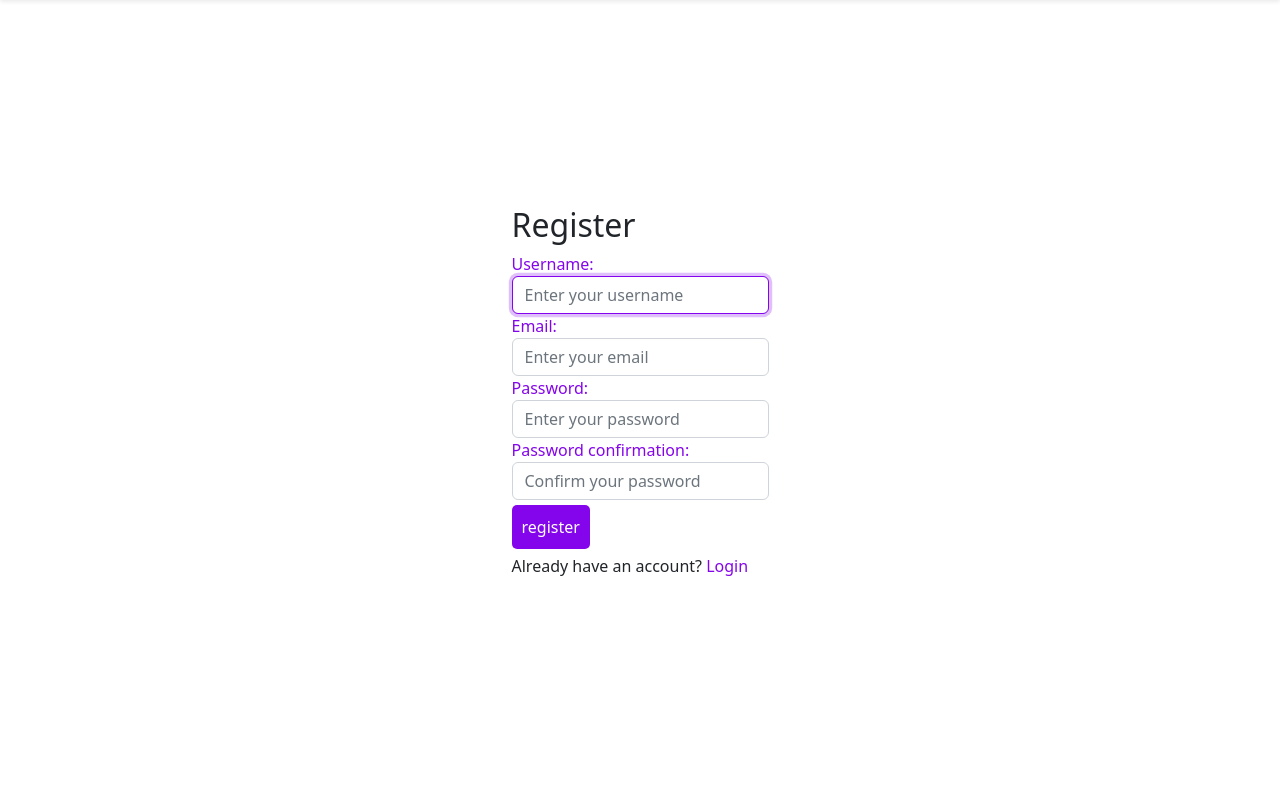
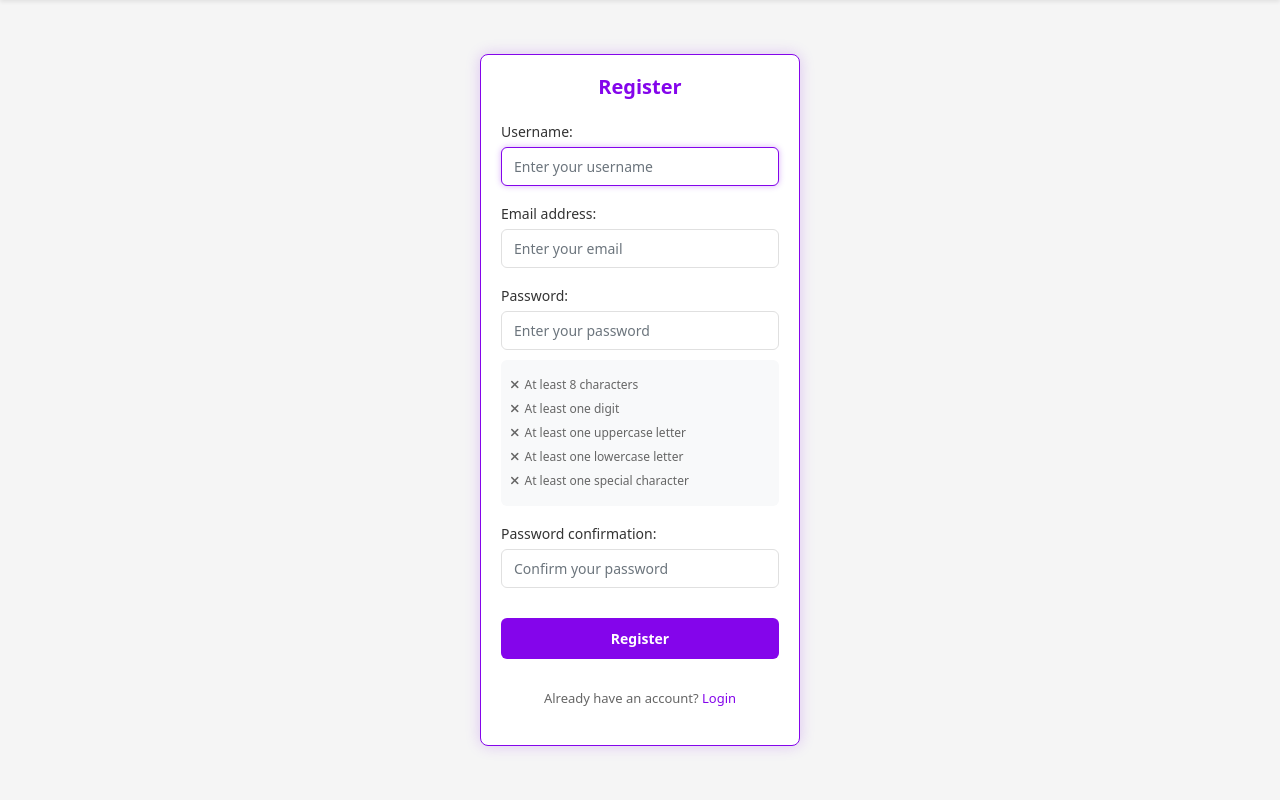
Before and after one commit to HsAhRaSrHmIaT/Classroom, a Django app: page /register/ in a window 1280 px wide. Shown: the part 65-865 px from the top of the page. Run offline with Django 5.2, Linux system fonts and the light colour scheme.

Commit message:
Bug fixes, user-email verification added, delete-user button added, updating UI

```diff
--- a/classroomApp/forms.py
+++ b/classroomApp/forms.py
@@ -3,6 +3,8 @@ from .models import Room, Profile #type: ignore
 from django import forms #type: ignore
 from django.contrib.auth.forms import UserCreationForm #type: ignore
 from django.contrib.auth.models import User #type: ignore
+import re, random
+from django.core.exceptions import ValidationError #type: ignore
 
 class RoomForm(ModelForm):
     class Meta:
@@ -57,11 +59,14 @@ class ProfileUpdateForm(forms.ModelForm):
         }
 
 class CustomUserCreationForm(UserCreationForm):
-    email = forms.EmailField()
+    email_verification_code = forms.CharField(max_length=6, required=False, widget=forms.TextInput(attrs={
+        'class': 'form-control',
+        'placeholder': 'Enter verification code'
+    }))
 
     class Meta:
         model = User
-        fields = ['username', 'email', 'password1', 'password2']
+        fields = ['username', 'email', 'password1', 'password2', 'email_verification_code']
 
     def __init__(self, *args, **kwargs):
         super().__init__(*args, **kwargs)
@@ -81,3 +86,17 @@ class CustomUserCreationForm(UserCreationForm):
             'class': 'form-control',
             'placeholder': 'Confirm your password'
         })
+
+    def clean_password1(self):
+        password = self.cleaned_data.get('password1')
+        if len(password) < 8:
+            raise ValidationError("Password must be at least 8 characters long.")
+        if not re.search(r'\d', password):
+            raise ValidationError("Password must contain at least one digit.")
+        if not re.search(r'[A-Z]', password):
+            raise ValidationError("Password must contain at least one uppercase letter.")
+        if not re.search(r'[a-z]', password):
+            raise ValidationError("Password must contain at least one lowercase letter.")
+        if not re.search(r'[!@#$%^&*(),.?":{}|<>]', password):
+            raise ValidationError("Password must contain at least one special character.")
+        return password
--- a/classroomApp/templates/base/home.html
+++ b/classroomApp/templates/base/home.html
@@ -51,7 +51,6 @@
             {% include 'base/feed_components.html' %}
         </div>
 
-        <!-- Right Sidebar - Activity -->
         <div class="col-md-3 col-lg-2 activity">
             {% include 'base/activity_components.html' %}
         </div>
--- a/classroomApp/templates/base/login_register.html
+++ b/classroomApp/templates/base/login_register.html
@@ -4,29 +4,35 @@
 {% block content %}
 {% block css %}
 <link rel="stylesheet" href="{% static 'styles/login_register.css' %}" />
+<link rel="stylesheet" href="https://cdnjs.cloudflare.com/ajax/libs/font-awesome/6.0.0/css/all.min.css" />
 {% endblock %}
 
 <div class="login-container">
     {% if page == 'login' %}
-    <div id="login-form"></div>
+    <div class="form-wrapper">
+        <h2 class="form-title">Login</h2>
         <form method="post" action="">
             {% csrf_token %}
 
-            <label for="login-username">Username</label>
-            <input type="text" id="login-username" name="username" placeholder="Enter your username" required class="form-input" />
+            <div class="form-group">
+                <label for="login-username">Username</label>
+                <input type="text" id="login-username" name="username" placeholder="Enter your username" required class="form-input" />
+            </div>
 
-            <label for="login-password">Password</label>
-            <input type="password" id="login-password" name="password" placeholder="Enter password" required class="form-input" />
+            <div class="form-group">
+                <label for="login-password">Password</label>
+                <input type="password" id="login-password" name="password" placeholder="Enter password" required class="form-input" />
+            </div>
 
             <input type="submit" value="Login" class="form-submit" />
 
-            <p>Don't have an account? <a href="{% url 'register' %}">Register</a></p>
+            <p class="form-footer">Don't have an account? <a href="{% url 'register' %}">Register</a></p>
         </form>
     </div>
 
     {% elif page == 'register' %}
-    <div id="register-form">
-        <h2>Register</h2>
+    <div class="form-wrapper">
+        <h2 class="form-title">Register</h2>
         <form method="POST" action="">
             {% csrf_token %}
             <div class="form-group">
@@ -40,16 +46,90 @@
             <div class="form-group">
                 {{ form.password1.label_tag }}
                 {{ form.password1 }}
+                <div id="password-requirements" class="requirements-container">
+                    <p id="length" class="requirement">
+                        <i class="fas fa-times icon"></i> At least 8 characters
+                    </p>
+                    <p id="digit" class="requirement">
+                        <i class="fas fa-times icon"></i> At least one digit
+                    </p>
+                    <p id="uppercase" class="requirement">
+                        <i class="fas fa-times icon"></i> At least one uppercase letter
+                    </p>
+                    <p id="lowercase" class="requirement">
+                        <i class="fas fa-times icon"></i> At least one lowercase letter
+                    </p>
+                    <p id="special" class="requirement">
+                        <i class="fas fa-times icon"></i> At least one special character
+                    </p>
+                </div>
             </div>
             <div class="form-group">
                 {{ form.password2.label_tag }}
                 {{ form.password2 }}
             </div>
-            <input type="submit" value="register" class="form-submit" />
-            <p>Already have an account? <a href="{% url 'login' %}">Login</a></p>
+            <input type="submit" value="Register" class="form-submit" />
+            <p class="form-footer">Already have an account? <a href="{% url 'login' %}">Login</a></p>
         </form>
     </div>
 </div>
+{% endif %}
+{% block js %}
+<script>
+document.addEventListener('DOMContentLoaded', function() {
+    const passwordInput = document.querySelector('#id_password1');
+    if (!passwordInput) return; // Only run on register page
 
-{% endif %}
+    const requirements = {
+        length: {
+            element: document.querySelector('#length'),
+            regex: /.{8,}/
+        },
+        digit: {
+            element: document.querySelector('#digit'),
+            regex: /\d/
+        },
+        uppercase: {
+            element: document.querySelector('#uppercase'),
+            regex: /[A-Z]/
+        },
+        lowercase: {
+            element: document.querySelector('#lowercase'),
+            regex: /[a-z]/
+        },
+        special: {
+            element: document.querySelector('#special'),
+            regex: /[!@#$%^&*(),.?":{}|<>]/
+        }
+    };
+
+    function updateRequirement(requirement, value) {
+        const icon = requirement.element.querySelector('.icon');
+        const isValid = requirement.regex.test(value);
+
+        icon.className = isValid ? 'fas fa-check icon valid' : 'fas fa-times icon invalid';
+        requirement.element.classList.toggle('valid', isValid);
+        requirement.element.classList.toggle('invalid', !isValid);
+
+        return isValid;
+    }
+
+    passwordInput.addEventListener('input', function() {
+        const value = this.value;
+        let allValid = true;
+
+        // Update each requirement
+        Object.values(requirements).forEach(req => {
+            if (!updateRequirement(req, value)) {
+                allValid = false;
+            }
+        });
+
+        // Enable/disable submit button based on validation
+        const submitButton = document.querySelector('.form-submit');
+        submitButton.disabled = !allValid;
+    });
+});
+</script>
 {% endblock %}
+{% endblock %}
--- a/classroomApp/templates/base/profile.html
+++ b/classroomApp/templates/base/profile.html
@@ -145,6 +145,8 @@
 
                             <i class="bi bi-pencil"></i> Edit Profile
                         </a>
+                        <!-- profile.html -->
+                        <a href="{% url 'delete-profile' %}" class="btn btn-outline-danger btn-sm edit-profile" style="top: 4rem;">Delete Profile</a>
                     {% endif %}
                 </div>
             </div>
--- a/classroomApp/templates/base/update_profile.html
+++ b/classroomApp/templates/base/update_profile.html
@@ -166,6 +166,7 @@
         box-shadow: 0 0 0 0.2rem rgba(132, 5, 235, 0.25);
     }
 
+
     .input-group-text {
         background-color: #f8f9fa;
         border-right: none;
@@ -198,6 +199,7 @@
         background-color: #8405eb;
         border-color: #8405eb;
     }
+
 </style>
 {% endblock %}
 
--- a/classroomApp/urls.py
+++ b/classroomApp/urls.py
@@ -7,6 +7,7 @@ urlpatterns = [
     path("login/", views.loginPage, name="login"),
     path("logout/", views.logoutUser, name="logout"),
     path("register/", views.registerPage, name="register"),
+    path("verify-email/", views.verifyEmail, name="verify_email"),
     path("", views.home, name="home"),
     path("topics", views.topics, name="topics"),
     path("room/<str:pk>/", views.room, name="room"),
@@ -16,4 +17,5 @@ urlpatterns = [
     path("delete-comment/<str:pk>/", views.deleteComment, name="delete-comment"),
     path("profile/<str:pk>", views.userProfile, name="profile"),
     path("update-user/", views.updateUser, name="update-user"),
+    path("delete-profile/", views.deleteProfile, name="delete-profile"),
 ] + static(settings.MEDIA_URL, document_root=settings.MEDIA_ROOT)
--- a/classroomApp/views.py
+++ b/classroomApp/views.py
@@ -8,6 +8,8 @@ from django.contrib.auth import authenticate, login, logout # type: ignore
 from django.contrib.auth.decorators import login_required # type: ignore
 from django.http import HttpResponse # type: ignore
 from django.contrib.auth.forms import UserCreationForm # type: ignore
+from django.core.mail import send_mail # type: ignore
+import random
 
 # rooms = [
 #     {'id': 1, 'name': 'Room 1'},
@@ -62,14 +64,46 @@ def registerPage(request):
                 messages.error(request, "Account already exists, try logging in")
                 return redirect("login")
             else:
-                user.save()
-                messages.success(request, "Account was created successfully")
-                return redirect("login")
+                verification_code = str(random.randint(100000, 999999))
+                send_mail(
+                    'Email Verification Code',
+                    f'Your verification code is {verification_code}',
+                    'hsahrasrhmiat2.04@gmail.com',
+                    [form.cleaned_data.get('email')],
+                    fail_silently=False,
+                )
+
+                request.session['verification_code'] = verification_code
+                request.session['user_data'] = {
+                    'username': user.username,
+                    'email': user.email,
+                    'password1': form.cleaned_data.get('password1'),
+                    'password2': form.cleaned_data.get('password2'),
+                }
+                messages.success(request, "Verification successful")
+                return redirect("verify_email")
         else:
             messages.error(request, "An error occurred during registration")
 
     context = {'form': form, 'page': page}
     return render(request, "base/login_register.html", context)
+
+def verifyEmail(request):
+    if request.method == "POST":
+        verification_code = request.POST.get('email_verification_code')
+        if verification_code == request.session.get('verification_code'):
+            user_data = request.session.get('user_data')
+            user = User.objects.create_user(
+                username=user_data['username'],
+                email=user_data['email'],
+                password=user_data['password1']
+            )
+            messages.success(request, "Account was created successfully")
+            return redirect("login")
+        else:
+            messages.error(request, "Invalid verification code")
+
+    return render(request, "base/verify_email.html")
 
 def home(request):
     q = request.GET.get('q') if request.GET.get('q') != None else ''
@@ -237,3 +271,11 @@ def updateUser(request):
         'user_form': user_form,
         'profile_form': profile_form
     })
+
+@login_required(login_url='/login')
+def deleteProfile(request):
+    user = request.user
+    if request.method == "POST":
+        user.delete()
+        return redirect("/login")
+    return render(request, "base/delete.html", context={'user': user})
--- a/static/styles/home.css
+++ b/static/styles/home.css
@@ -4,7 +4,7 @@ body {
 
 /* Add specific styles for home page */
 .home-container {
-    padding-top: 2rem;
+    margin-top: 2rem;
     padding-bottom: 2rem;
 }
 
--- a/static/styles/login_register.css
+++ b/static/styles/login_register.css
@@ -2,83 +2,142 @@
     display: flex;
     justify-content: center;
     align-items: center;
-        height: 100vh;
+    min-height: 100vh;
+    padding: 15px;
+    background-color: #f5f5f5;
 }
 
-    .login-container > form {
-        display: flex;
-        flex-direction: column;
-        width: 300px;
+.form-wrapper {
+    width: 100%;
+    max-width: 320px;
     padding: 20px;
+    background: white;
     border: 1px solid #8405eb;
-        border-radius: 5px;
-        box-shadow: 0 0 10px rgba(132, 5, 235, 0.5);
+    border-radius: 8px;
+    box-shadow: 0 0 15px rgba(132, 5, 235, 0.2);
 }
 
-    .form-input {
-        padding: 10px;
-        margin: 5px 0;
-        border: 1px solid #ccc;
-        border-radius: 5px;
+.form-title {
+    text-align: center;
+    color: #8405eb;
+    margin-bottom: 20px;
+    font-size: 20px;
+    font-weight: 600;
+}
+
+.form-group {
+    margin-bottom: 15px;
+    position: relative;
+}
+
+.form-input,
+input[type="text"],
+input[type="password"],
+input[type="email"] {
+    width: 100%;
+    padding: 8px 12px;
+    margin-top: 4px;
+    border: 1px solid #e0e0e0;
+    border-radius: 6px;
     outline: none;
     transition: all 0.3s ease;
-        font-family: 'Roboto', sans-serif;
-        font-size: 16px;
+    font-size: 14px;
 }
 
-    .form-input:focus {
+.form-input:focus,
+input[type="text"]:focus,
+input[type="password"]:focus,
+input[type="email"]:focus {
     border-color: #8405eb;
-        box-shadow: 0 0 5px rgba(132, 5, 235, 0.5);
+    box-shadow: 0 0 6px rgba(132, 5, 235, 0.3);
 }
 
 .form-submit {
+    width: 100%;
     padding: 10px;
-        margin: 5px 0;
+    margin: 15px 0;
     border: none;
-        border-radius: 5px;
+    border-radius: 6px;
     background-color: #8405eb;
     color: white;
+    font-size: 14px;
+    font-weight: 600;
     cursor: pointer;
+    transition: all 0.3s ease;
 }
 
-    .form-submit:hover {
+.form-submit:hover:not(:disabled) {
     background-color: #6d03c2;
-        transition: all 0.5s ease;
-    }
-
-    .form-submit:active {
-        background-color: #8405eb;
+    transform: translateY(-1px);
 }
 
 .form-submit:disabled {
     background-color: #ccc;
     cursor: not-allowed;
+    transform: none;
 }
 
-    .form-submit:disabled:hover {
-        background-color: #ccc;
+.form-footer {
+    text-align: center;
+    margin-top: 15px;
+    color: #666;
+    font-size: 13px;
 }
 
-    .form-submit:disabled:active {
-        background-color: #ccc;
-    }
-
-    .form-submit:disabled:focus {
-        outline: none;
+label {
+    color: #333;
+    font-weight: 500;
+    font-size: 14px;
 }
 
 a {
     color: #8405eb;
     text-decoration: none;
+    font-weight: 500;
+    transition: color 0.3s ease;
 }
 
 a:hover {
-        text-decoration: none;
     color: #6d03c2;
 }
 
-    form label {
-        font-size: 16px;
-        font-weight: 500;
+.requirements-container {
+    margin-top: 10px;
+    padding: 10px;
+    background-color: #f8f9fa;
+    border-radius: 6px;
+    font-size: 12px;
+}
+
+.requirement {
+    margin: 6px 0;
+    color: #666;
+    display: flex;
+    align-items: center;
+    gap: 6px;
+}
+
+.requirement.valid {
     color: #8405eb;
 }
+
+.requirement.invalid {
+    color: #dc3545;
+}
+
+.icon.valid {
+    color: #8405eb;
+}
+
+.icon.invalid {
+    color: #dc3545;
+}
+
+/* New styles for verification code */
+.verification-hint {
+    display: block;
+    margin-top: 4px;
+    color: #666;
+    font-size: 12px;
+    font-style: italic;
+}
--- a/templates/main.html
+++ b/templates/main.html
@@ -7,20 +7,23 @@
     <title>Classroom</title>
     <link rel="stylesheet" href="{% static 'styles/main.css' %}" type="text/css" media="screen" />
     <script>
-      // Function to hide alert messages after 5 seconds
-      setTimeout(function () {
+      document.addEventListener('DOMContentLoaded', function() {
         var messages = document.querySelectorAll(".alert-message");
-        messages.forEach(function (message) {
-          message.style.opacity = "0";
-          setTimeout(function () {
-            message.style.display = "none";
-          }, 1000);
+        messages.forEach(function(message) {
+          setTimeout(function() {
+            message.style.opacity = "0";
+            setTimeout(function() {
+              message.style.display = "none";
+            }, 300);
+          }, 2700); // Start fade out before loader completes
         });
-      }, 3000); // 5000 milliseconds = 5 seconds
+      });
     </script>
   </head>
   <body>
-    {% include 'navbar.html' %} {% if messages %}
+    {% include 'navbar.html' %}
+
+    {% if messages %}
     <ul class="messages">
       {% for message in messages %}
       <li class="alert-message">
@@ -29,7 +32,9 @@
       </li>
       {% endfor %}
     </ul>
-    {% endif %} {% block content %} {% endblock %}
+    {% endif %}
 
+    {% block content %}
+    {% endblock %}
   </body>
 </html>
```
Also changed, not shown: classroom/settings.py (+8 -0 lines), classroomApp/templates/base/delete.html (+7 -3 lines), classroomApp/templates/base/verify_email.html (added, +130 -0 lines), static/styles/activity_components.css (+18 -1 lines), static/styles/main.css (+15 -11 lines). Lines whose indentation alone changed are shown as unchanged.
